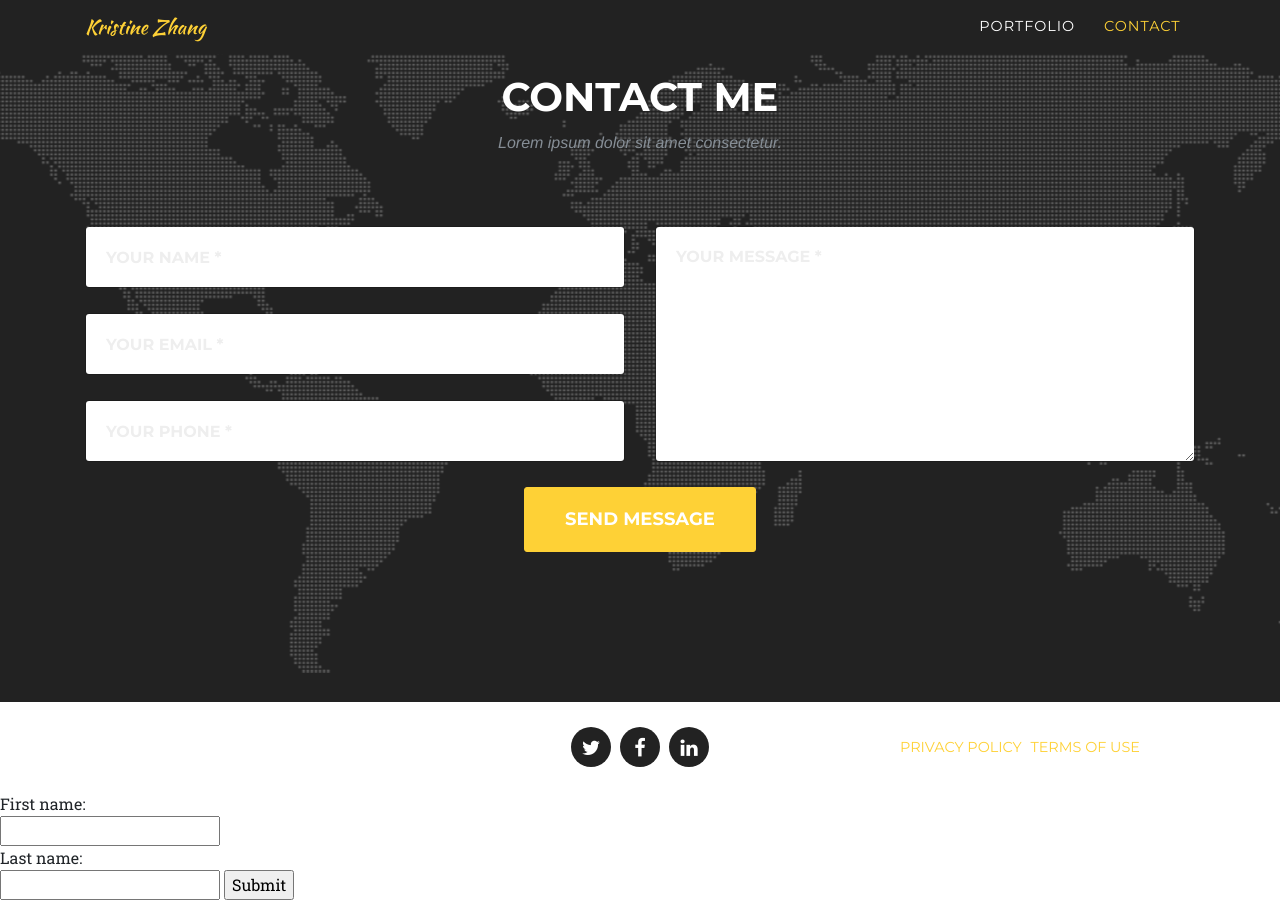
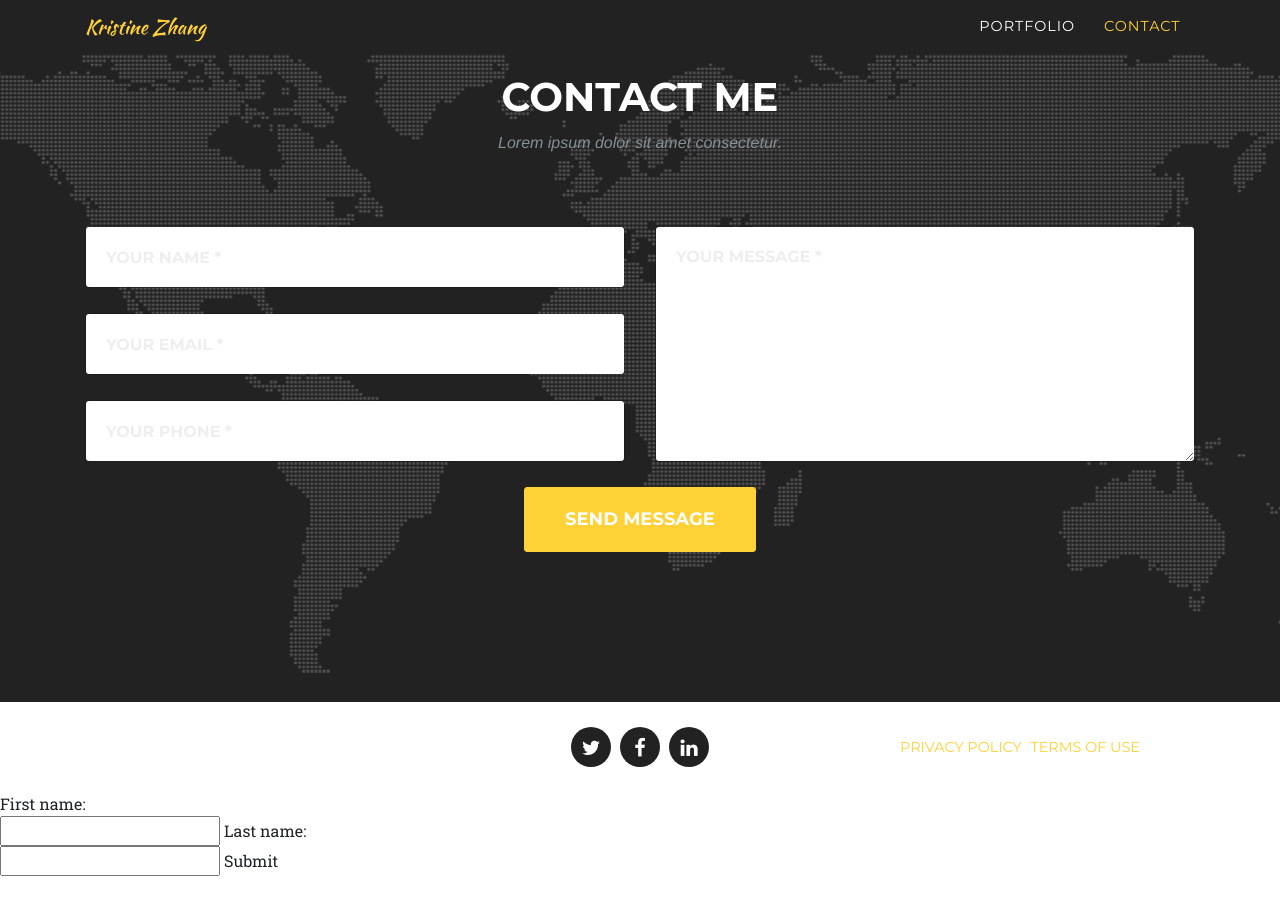
Before and after one commit to KristineZhang/KristineZhang.github.io, a Jekyll site: the page index.html, which Jekyll copies as it is, in a window 1280 px wide and 900 px high, scrolled down 2075 px. Built offline with Jekyll 4.4.1, drawn with Linux system fonts in a browser that asks for light colours; some web fonts are replaced; after the commit the page ends 2951 px from its top, so only the background shows below that.

Commit message:
edit testing form

```diff
--- a/index.html
+++ b/index.html
@@ -533,16 +533,20 @@
     </div>
 
     <!--testing extra form -->
-<!--     <form name="gform" id="gform" enctype="text/plain" action="https://docs.google.com/forms/d/13tjtio4B8gzTXkFNOQTRa8jzLGSGaaVNUG7szzjZhvY" target="hidden_iframe" onsubmit="submitted=true;"> -->
-          <form name="gform" id="gform" enctype="text/plain" action="https://docs.google.com/forms/d/13tjtio4B8gzTXkFNOQTRa8jzLGSGaaVNUG7szzjZhvY"  onsubmit="submitted=true;">
+    <form name="gform" id="gform" enctype="text/plain" action="https://docs.google.com/forms/d/13tjtio4B8gzTXkFNOQTRa8jzLGSGaaVNUG7szzjZhvY" target="hidden_iframe" onsubmit="submitted=true;">
+<!--           <form name="gform" id="gform" enctype="text/plain" action="https://docs.google.com/forms/d/13tjtio4B8gzTXkFNOQTRa8jzLGSGaaVNUG7szzjZhvY"  onsubmit="submitted=true;"> -->
       First name:<br>
-      <input type="text" name="entry.755102847" id="entry.755102847"><br>
-      Last name:<br>
-      <input type="text" name="entry.524286014" id="entry.524286014">
-      <input type="submit" value="Submit">
-    </form>
+      <input type="text" class="quantumWizTextinputPaperinputInput exportInput" jsname="YPqjbf" autocomplete="off" tabindex="0" aria-label="First Name" aria-describedby="i.desc.936015024 i.err.936015024" name="entry.755102847" value="" dir="auto" data-initial-dir="auto" data-initial-value="">
+<!--       <input type="text" name="entry.755102847" id="entry.755102847"><br>
+ -->      Last name:<br>
+ <input type="text" class="quantumWizTextinputPaperinputInput exportInput" jsname="YPqjbf" autocomplete="off" tabindex="0" aria-label="Last Name" aria-describedby="i.desc.1757032527 i.err.1757032527" name="entry.524286014" value="" dir="auto" data-initial-dir="auto" data-initial-value="">
+<!--       <input type="text" name="entry.524286014" id="entry.524286014">
+ -->
+ <span class="quantumWizButtonPaperbuttonLabel exportLabel">Submit</span>
+<!--  <input type="submit" value="Submit">
+ -->    </form>
 
-<!--     <iframe name="hidden_iframe" id="hidden_iframe" style="display:none;" onload="if(submitted) {}"></iframe> -->
+    <iframe name="hidden_iframe" id="hidden_iframe" style="display:none;" onload="if(submitted) {}"></iframe>
 
     <!-- Bootstrap core JavaScript -->
     <script src="vendor/jquery/jquery.min.js"></script>
```
